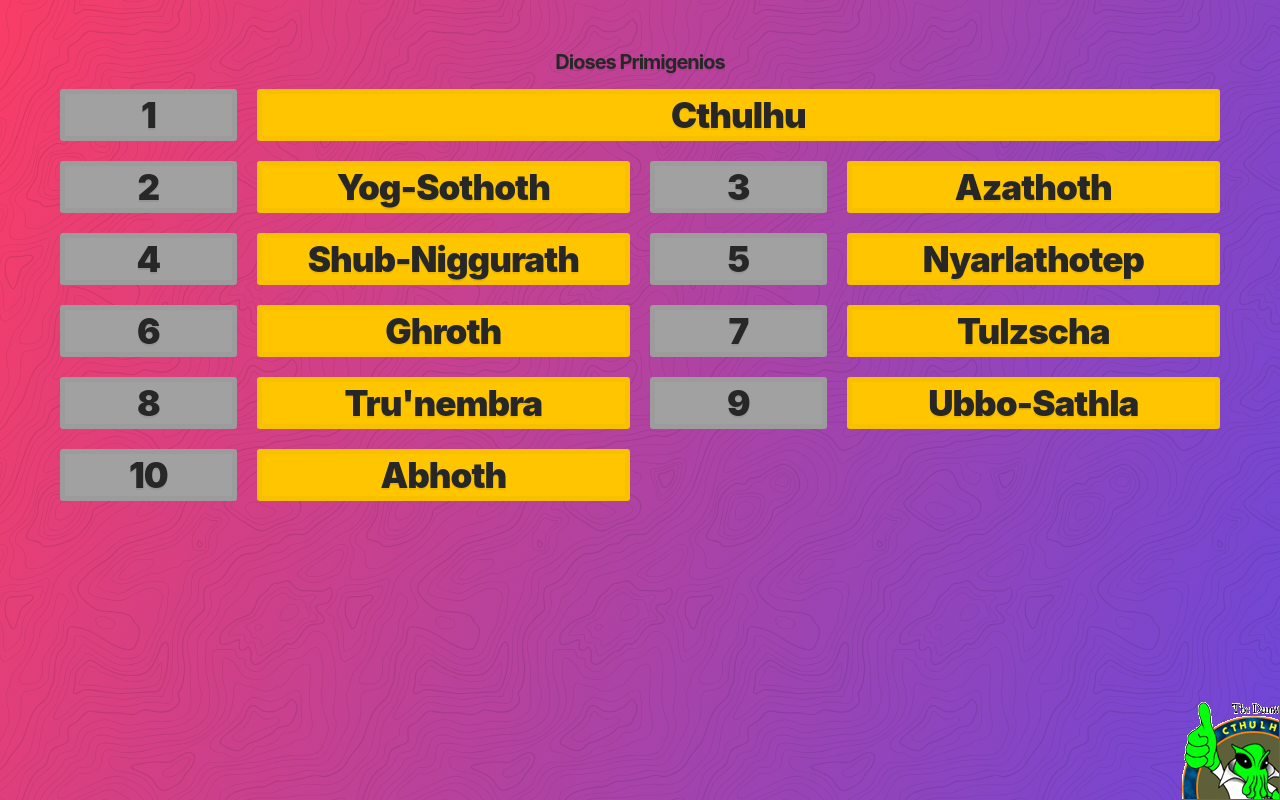
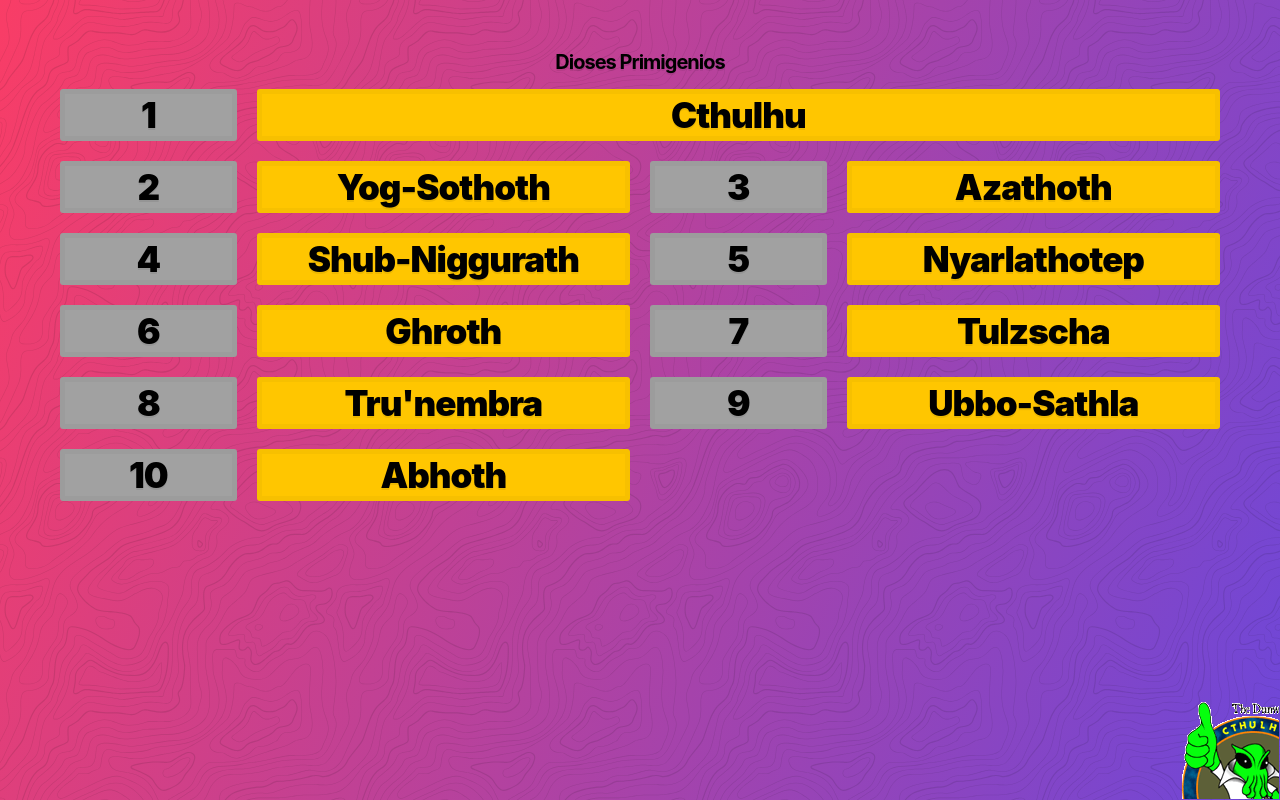
Before and after one commit to silolm/DIW-DAW, a PHP site: page /Tarea_06_CSSGrid_Layout.html in a window 1280 px wide. Run offline with PHP 8.4, Linux system fonts and the light colour scheme.

Commit message:
colorear

```diff
--- a/primeraEvaluacion/UD02/tareaCSSGrid_06/CSSgrid.css
+++ b/primeraEvaluacion/UD02/tareaCSSGrid_06/CSSgrid.css
@@ -18,15 +18,15 @@
  y aplicar el hover*/
 
 .item:nth-child(odd) {
-    background-color: var(--grey);
+    background-color: var(--celdas__NumeroDePersonaje);
 }
 
 .item:nth-child(odd):hover {
-    box-shadow: 3px 4px 5px black;
+    box-shadow: 7px 8px 9px rgba(1,1,1,0.4);
 }
 
 .item:nth-child(odd):hover + .item:nth-child(even) {
-    box-shadow: 3px 4px 5px black;
+    box-shadow: 7px 8px 9px rgba(1,1,1,0.4);
 }
 
 /*sello xulupolla y centrar H1*/
--- a/primeraEvaluacion/UD02/tareaCSSGrid_06/style.css
+++ b/primeraEvaluacion/UD02/tareaCSSGrid_06/style.css
@@ -1,8 +1,8 @@
 /*Colores*/
 :root {
-    --yellow: #ffc600;
-    --black: #272727;
-    --grey: #A1A1A1;
+    --celdas__Personajes__Yema: #ffc600;
+    --color__Texto__Negro: #000000;
+    --celdas__NumeroDePersonaje: #A1A1A1;
 }
 
 html {
@@ -12,7 +12,7 @@ html {
     font-family: -apple-system, BlinkMacSystemFont, "Segoe UI", Roboto, Helvetica, Arial, sans-serif, "Apple Color Emoji", "Segoe UI Emoji", "Segoe UI Symbol";
     font-weight: 900;
     font-size: 10px;
-    color: var(--black);
+    color: var(--color__Texto__Negro);
     text-shadow: 0 2px 0 rgba(0, 0, 0, 0.07);
 }
 
@@ -59,7 +59,7 @@ h6 {
     border: 5px solid rgba(0, 0, 0, 0.03);
     border-radius: 3px;
     font-size: 35px;
-    background-color: var(--yellow);
+    background-color: var(--celdas__Personajes__Yema);
     /* best colour */
 }
 
```
